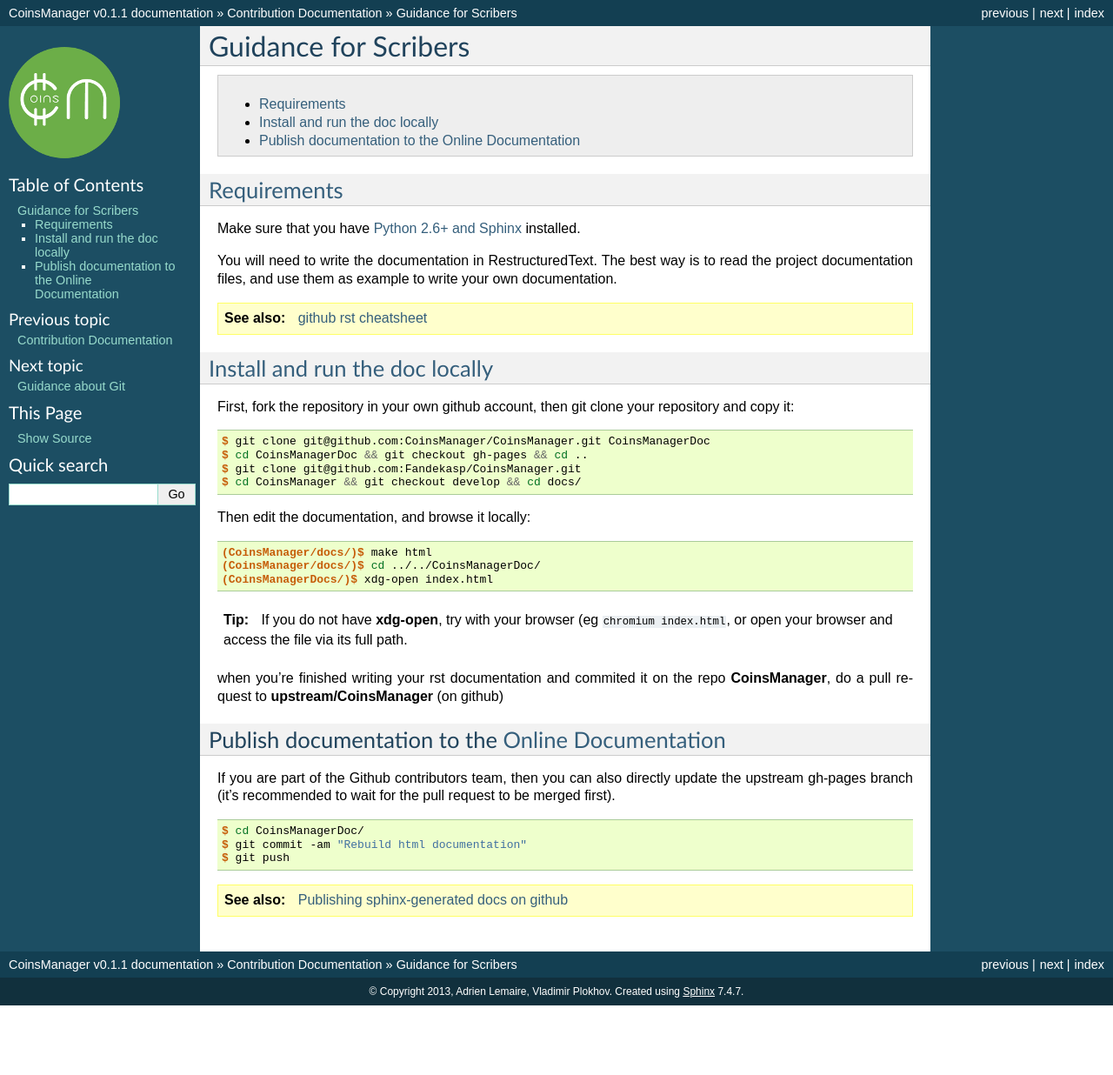
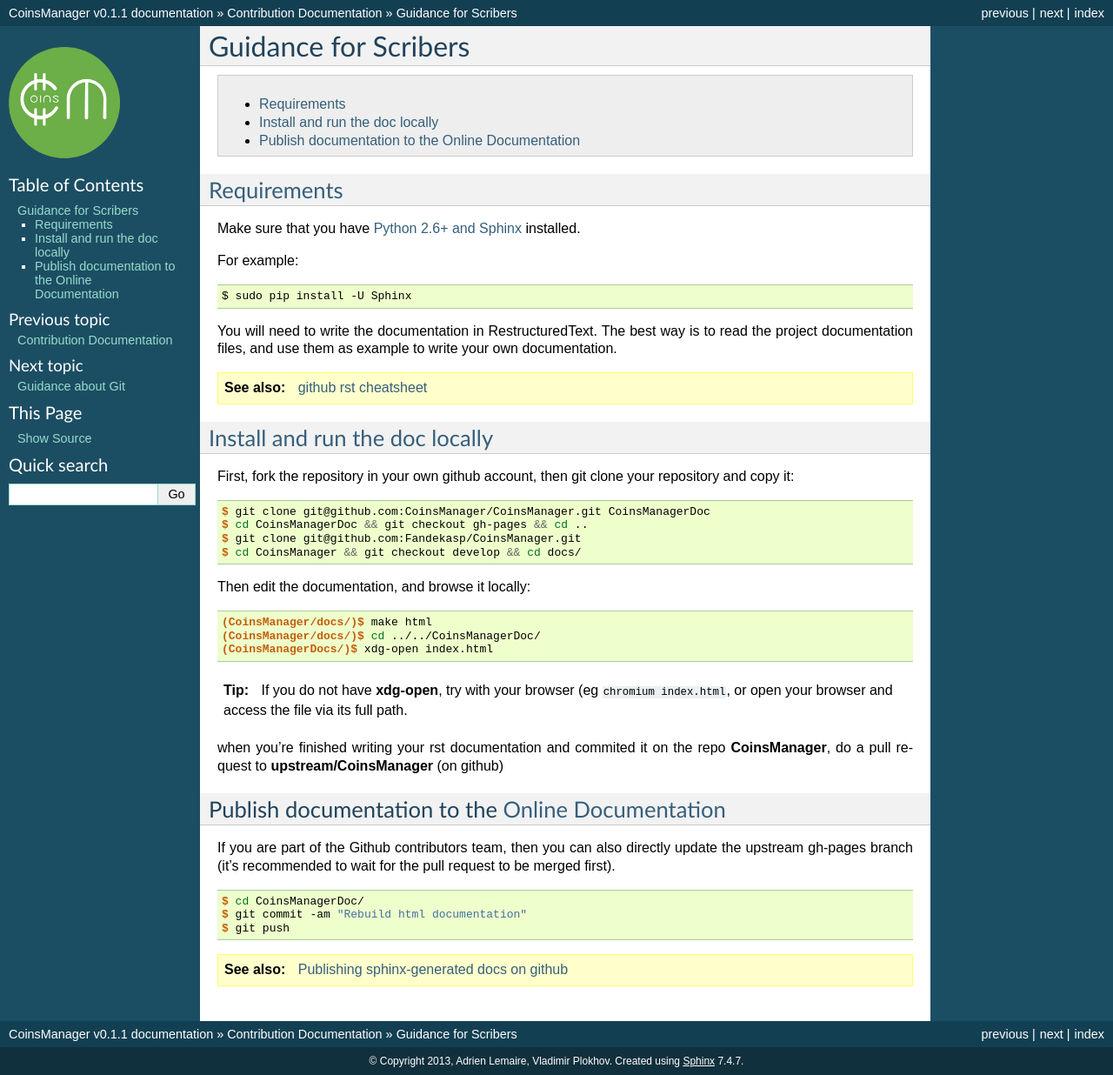
Before and after one commit to CoinsManager/CoinsManager, a Sphinx documentation site: the page built from docs/Contributions/1_documentation.rst, in a window 1280 px wide. Shown: the whole page at 87% size. Built offline with Sphinx 7.4.7, drawn with Linux system fonts in a browser that asks for light colours; formulas are drawn with MathJax 3; before the commit the page ends 1156 px from its top, so only the background shows below that.

Commit message:
fix sphinx install and command

```diff
--- a/docs/Contributions/1_documentation.rst
+++ b/docs/Contributions/1_documentation.rst
@@ -11,6 +11,10 @@
 Make sure that you have
 `Python 2.6+ and Sphinx <http://sphinx-doc.org/latest/install.html>`_
 installed.
+
+For example::
+
+    $ sudo pip install -U Sphinx
 
 You will need to write the documentation in RestructuredText.
 The best way is to read the project documentation files, and use them as
```
Also changed, not shown: 2 other files.
